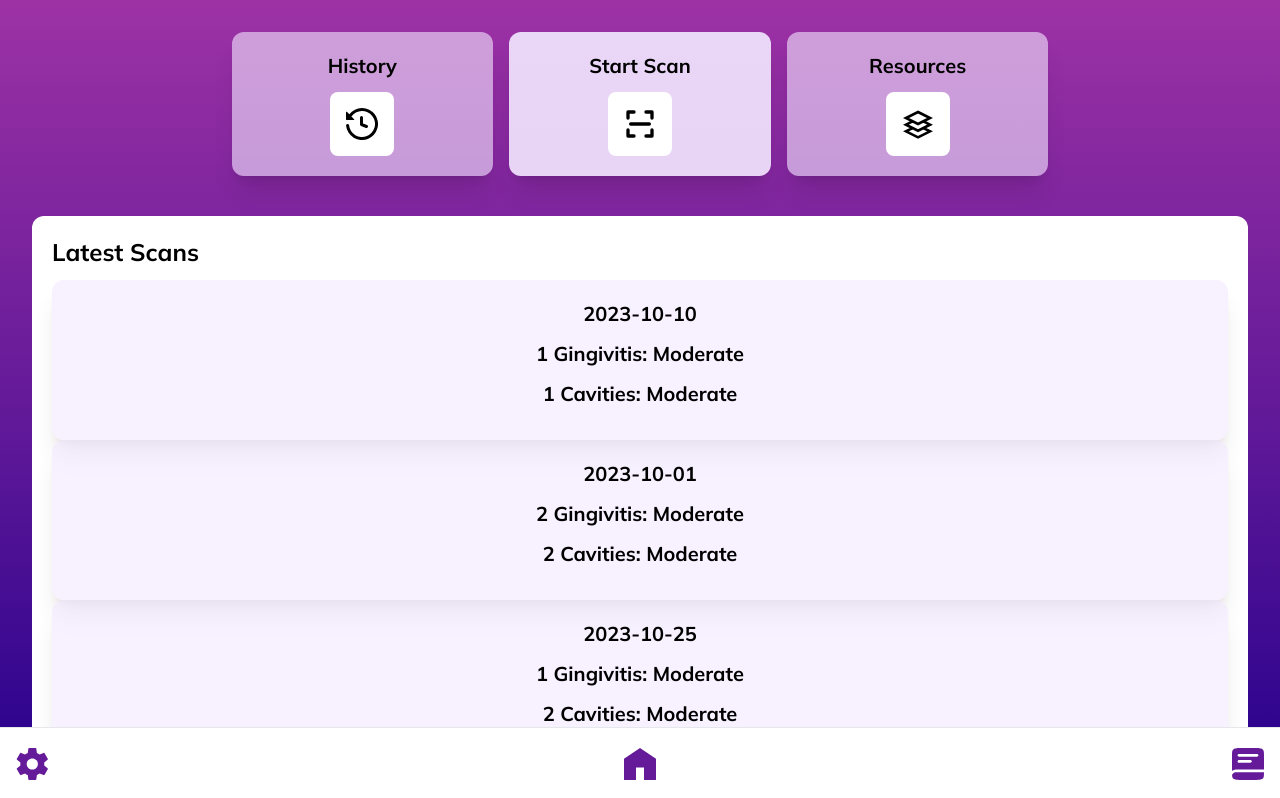
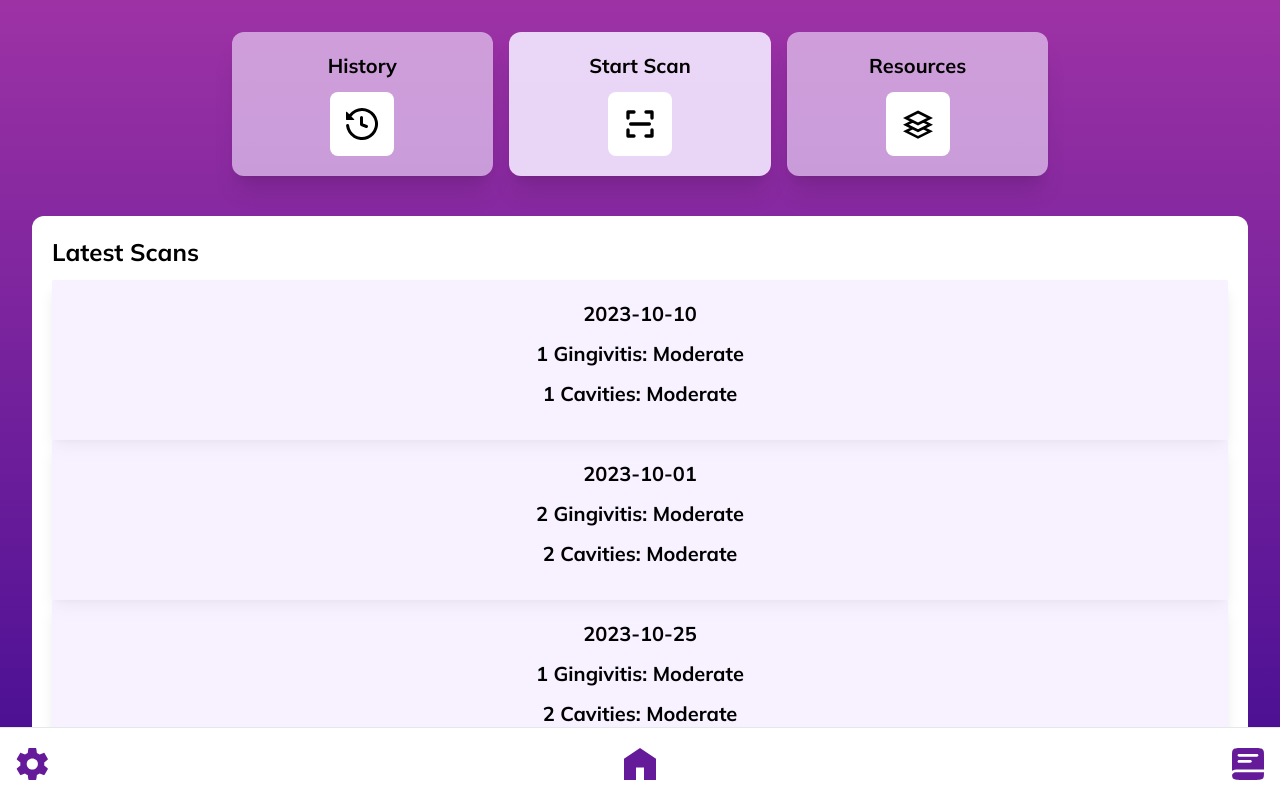
Before and after one commit to WhiteStoneDental/whitestone_IDSP, a Next.js app: page /home in a window 1280 px wide. Shown: the top 798 px of the page. Built offline with nearby package versions, Linux system fonts and the light colour scheme.

Commit message:
buttons color depending on theme + scrolling page

```diff
--- a/src/app/home/page.tsx
+++ b/src/app/home/page.tsx
@@ -44,7 +44,7 @@ export default function HomePage() {
   return (
 
     <div
-      className="flex flex-col items-center p-8  h-screen relative"
+      className="flex flex-col items-center p-8  h-full relative overflow-y-auto"
       style={{
         backgroundImage:
           "var(--homepage-gradient, gradient-from-24008C via-9D32A5 to-641A99)",
@@ -94,14 +94,14 @@ export default function HomePage() {
         className="bg-white p-5 rounded-xl h-screen w-full overflow-hidden mt-10 mb-5 dark:bg-[var(--mainphrase-bg)]"
         id="latest-scans"
       >
-        <h3 className="text-black font-bold text-2xl mb-3 dark:text-white cursor-pointer">
+        <h3 className="text-black font-bold text-2xl mb-3 dark:text-white">
           Latest Scans
         </h3>
         <div id="latest-scans-content">
           {history.oralScans.slice(0, 4).map((scan) => (
-            <div key={scan.id} className="gap-4">
-              <div className="bg-purple-100 bg-opacity-60  pl-20 pr-20 p-5 rounded-xl text-center shadow-xl">
-                <h3 className="text-black font-bold text-xl mb-3 dark:text-white ">
+            <div key={scan.id} className="gap-4 ">
+              <div className="bg-purple-100 bg-opacity-60  pl-20 pr-20 p-5 rounded-sm text-center shadow-lg">
+                <h3 className="text-black font-bold text-xl mb-3 dark:text-white">
                   {scan.date}
                 </h3>
                 {scan.diseaseAnalysis && (
--- a/src/components/HealthResourceButton.tsx
+++ b/src/components/HealthResourceButton.tsx
@@ -5,7 +5,7 @@ import Link from "next/link";
 export default function ResourceButton() {
   return (
     <Link href="/resources">
-      <BaseButton className="bg-white w-16 h-16 flex items-center justify-center">
+      <BaseButton className="bg-white w-16 h-16 flex items-center justify-center dark:bg-gray-300">
         <div className="flex items-center justify-center">
           <ResourcesIcon />
         </div>
--- a/src/components/PastScanButton.tsx
+++ b/src/components/PastScanButton.tsx
@@ -5,7 +5,7 @@ import Link from "next/link";
 export default function PastScan() {
   return (
     <Link href="/history">
-      <BaseButton className="bg-white w-16 h-16 flex items-center justify-center ">
+      <BaseButton className="bg-white w-16 h-16 flex items-center justify-center dark:bg-gray-300">
         <div className="flex items-center justify-center">
           <HistoryIcon />
         </div>
--- a/src/components/StartButton.tsx
+++ b/src/components/StartButton.tsx
@@ -4,7 +4,7 @@ import Link from "next/link";
 
 export default function StartScanButton() {
   return (
-    <BaseButton className="bg-white w-16 h-16 flex items-center justify-center dark:bg-gray-800">
+    <BaseButton className="bg-white w-16 h-16 flex items-center justify-center dark:bg-gray-300">
       <Link href="/scan">
         <div className="flex items-center justify-center">
           <ScanIcon />
```
